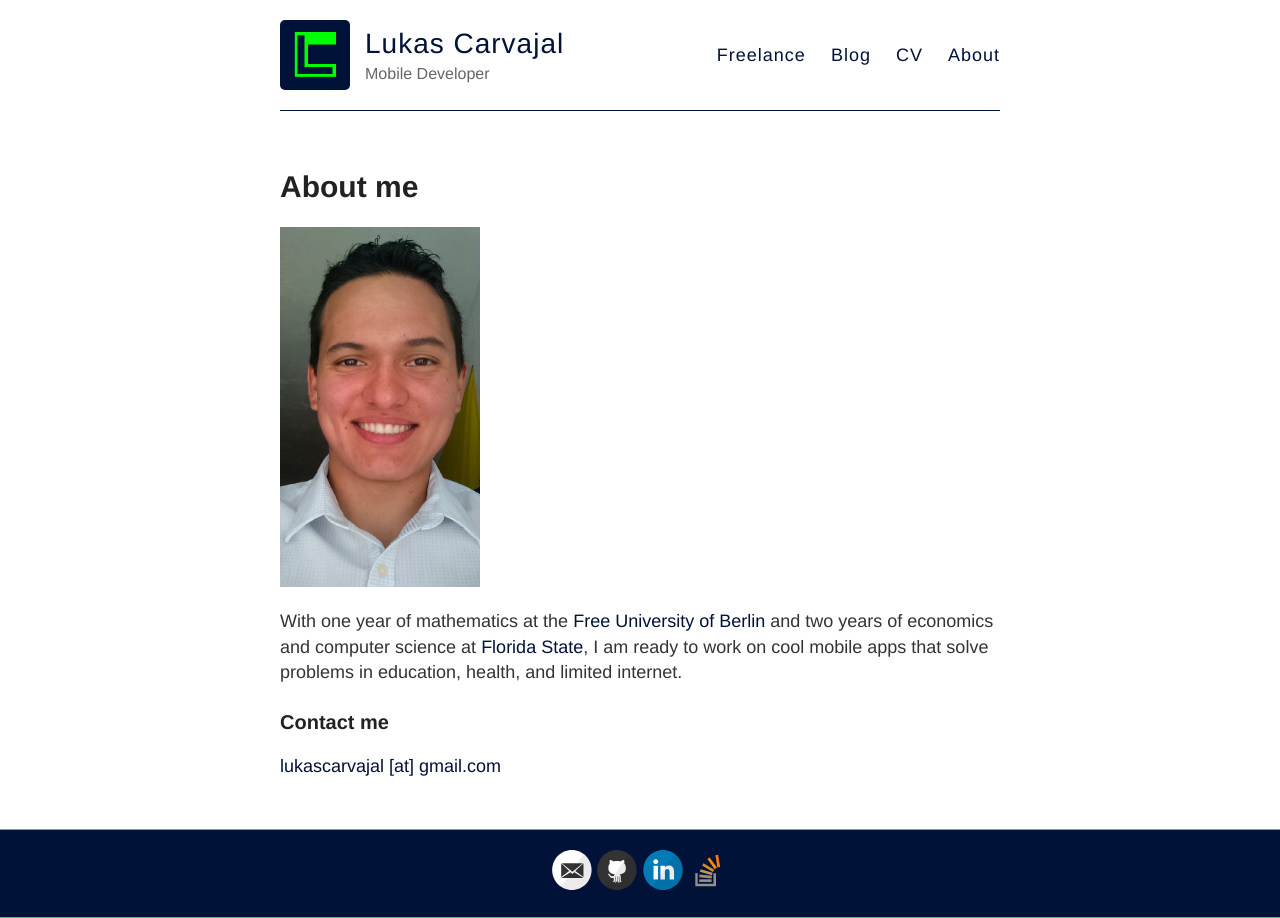
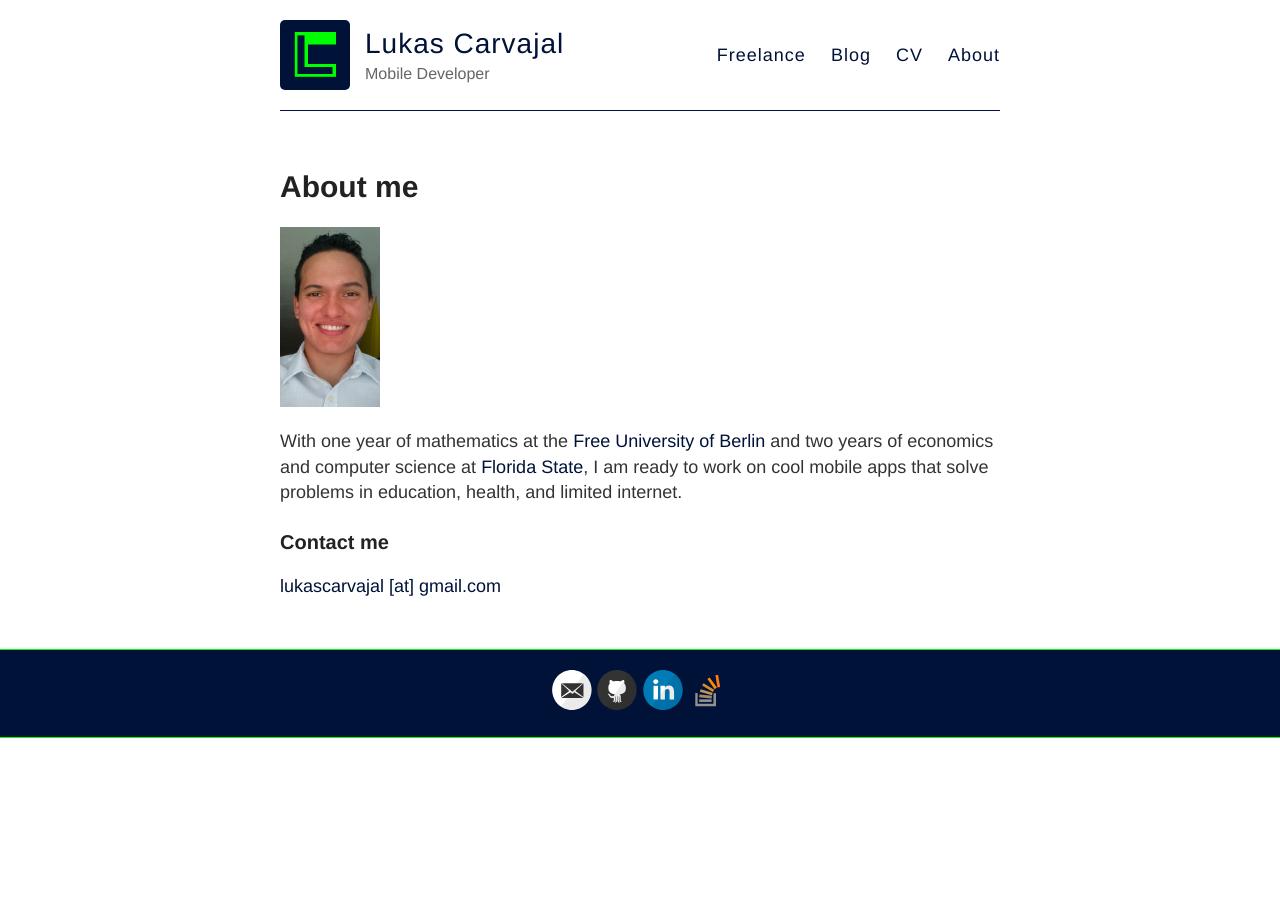
Before and after one commit to Lcarvajal/Lcarvajal.github.io, a Jekyll site: the page built from about.md, in a window 1280 px wide. Built offline with Jekyll 4.4.1, drawn with Linux system fonts in a browser that asks for light colours; Markdown is read by kramdown in place of the engine named in the settings.

```diff
--- a/about.md
+++ b/about.md
@@ -4,7 +4,7 @@
 permalink: /about/
 ---
 
-<img class="img-responsive" src="../images/me.png" alt="me" width="200px">
+<img class="img-responsive" src="../images/me.png" alt="me" width="100px">
 
 With one year of mathematics at the <a href="https://en.wikipedia.org/wiki/Free_University_Berlin" target="_blank">Free University of Berlin</a> and two years of economics and computer science at <a href="https://en.wikipedia.org/wiki/Florida_State_University" target="_blank">Florida State</a>, I am ready to work on cool mobile apps that solve problems in education, health, and limited internet.
 
```
